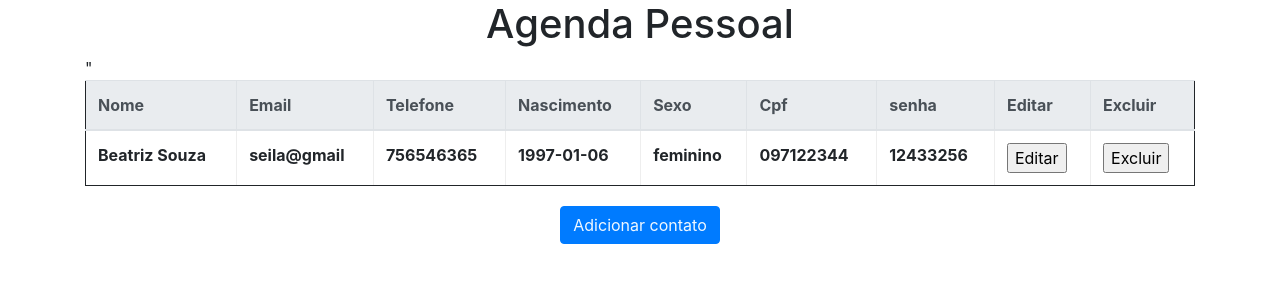
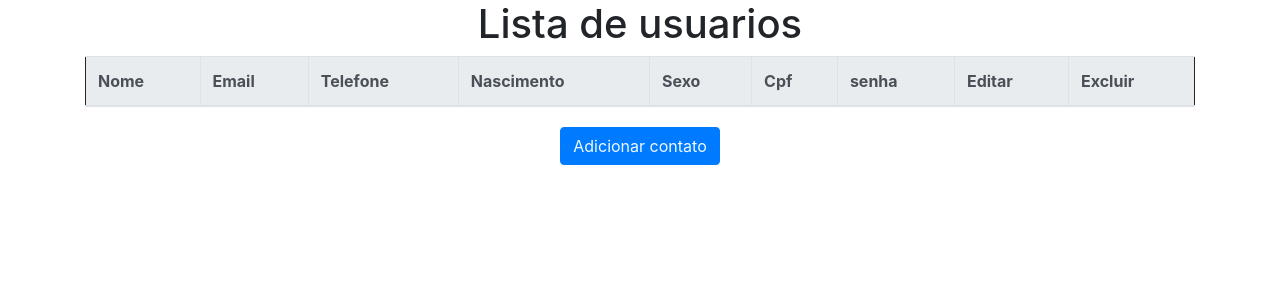
Before and after one commit to SilvioFneto/siteEsports, a PHP site: page / in a window 1280 px wide. Shown: the top 300 px of the page. Run offline with PHP 8.4, Linux system fonts and the light colour scheme; data comes from the database, SQL or seed files in the repository; data that the repository does not hold is empty; some libraries are stand-ins or nearby versions.

Commit message:
Add files via upload

```diff
--- a/newcrud/index.php
+++ b/newcrud/index.php
@@ -15,7 +15,7 @@
 <div class="container">
     <body>
      <div class="posicionarCabecalho">
-          <h1>Agenda Pessoal</h1>
+          <h1>Lista de usuarios</h1>
       </div>
       <table border="1" class="table">
           <thead class="thead-light">
--- a/newcrud/usuario.sql
+++ b/newcrud/usuario.sql
@@ -43,9 +43,6 @@
 -- Extraindo dados da tabela `contato`
 --
 
-INSERT INTO `info` (`id`, `nome`, `email`, `telefone`, `nascimento`, `sexo`, `cpf`, `senha`) VALUES
-(2, 'Beatriz Souza', 'seila@gmail', '756546365', '1997-01-06','feminino','097122344','12433256' );
-
 --
 -- Indexes for dumped tables
 --
```
